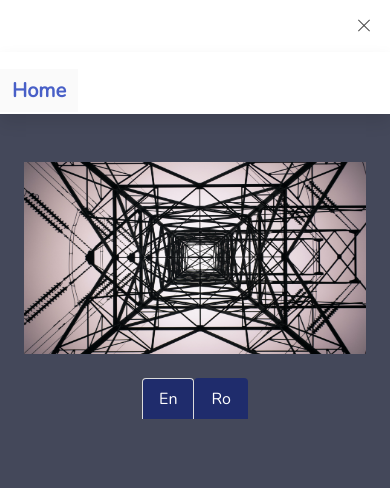
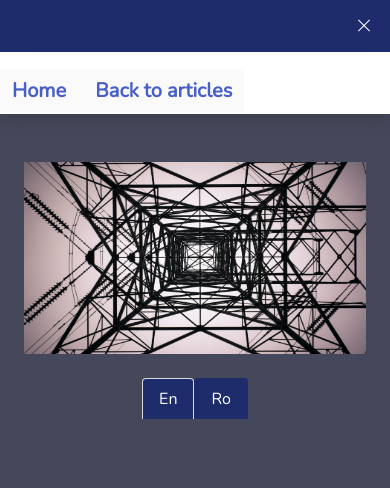
Before and after one commit to jtmaston/jtmaston.github.io, a plain HTML site: page article_1.html in a window 390 px wide. Both pictures are taken after a click on the element 364 px from the left and 26 px from the top of the page. Shown: the top 488 px of the page. Drawn offline with nearby package versions, Linux system fonts and the light colour scheme.

Commit message:
Bugfixes, bugfixes

```diff
--- a/article_1.html
+++ b/article_1.html
@@ -24,10 +24,10 @@
 
 <body>
   <!-- START NAV -->
-  <nav class="navbar">
+  <nav class="navbar" style="background-color: #1f2c6c;">
     <div class="container">
       <div class="navbar-brand">
-        <span class="navbar-burger burger" data-target="navbarMenu">
+        <span class="navbar-burger burger" data-target="navbarMenu" style="color: white;">
           <span></span>
           <span></span>
           <span></span>
@@ -37,8 +37,11 @@
         <div class="navbar-end">
           <div class=" navbar-item">
           </div>
-          <a class="navbar-item is-active is-size-5 has-text-weight-semibold">
+          <a class="navbar-item is-active is-size-5 has-text-weight-semibold" href="index.html">
             Home
+          </a>
+          <a class="navbar-item is-active is-size-5 has-text-weight-semibold" href="carousel.html">
+            Back to articles
           </a>
         </div>
       </div>
```
